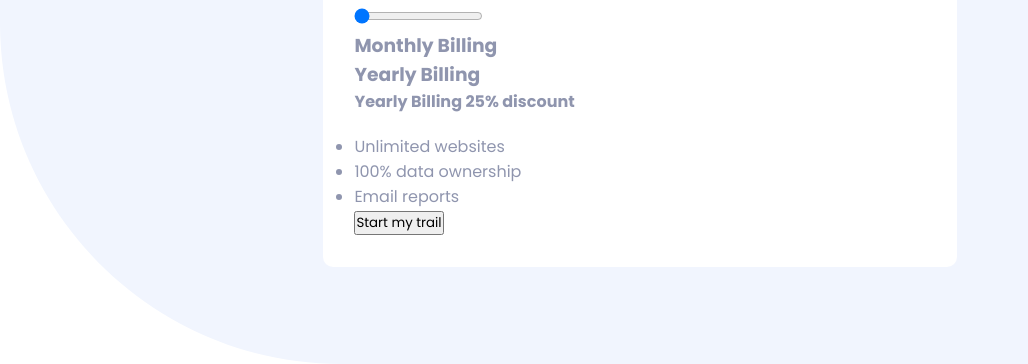
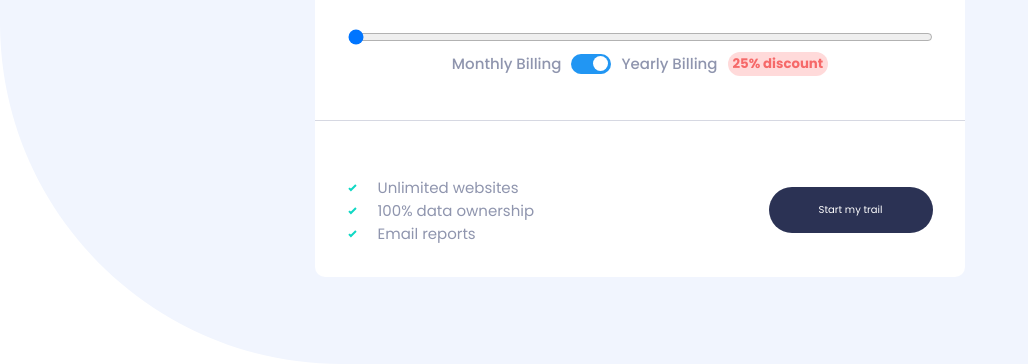
Before and after one commit to Datoie/Collaboration-Site, a plain HTML site: page index.html in a window 1280 px wide. Shown: the part 436-800 px from the top of the page, without its empty margins (0-1028 px from the left). Drawn offline with Linux system fonts and the light colour scheme.

Commit message:
finish repoitory

```diff
--- a/index.html
+++ b/index.html
@@ -20,14 +20,9 @@
     </div>
     <!-- bottom section -->
     <div class="bottom">
-      <div class="container">
-        <div class="heading-bottom">
-          <div class="heading-container">
-            <h2>100k Pageviews</h2>
-            <div class="dollar-container">
-              <h3>$<span class="number">0</span>.00 &nbsp<span>/ month</span></h3>
-            </div>
-          </div>
+      <div class="form-contianer">
+          <h2>100k Pageviews</h2>
+          <h3>$<span class="number">0</span>.00 &nbsp<span id="month">/ month</span></h3>
           <!-- slider -->
           <form>
             <!-- slider contianer -->
@@ -35,18 +30,20 @@
               <!-- slider button -->
               <input type="range"  id="slider" value="0">
             </div>
-              <!-- privacy container bottom of slider -->
-            <div class="privacy-container">
-              <h3>Monthly Billing</h3>
-              <div class="checkbox-container">
-                <div class="ceckbox-box"></div>
-              </div>
-              <h3>Yearly Billing</h3>
-              <h4> Yearly Billing 25% discount</h4>
-            </div>
           </form>
+        </div>
+        <div class="privacy-container">
+          <h3>Monthly Billing</h3>
+          <label class="switch">
+            <input type="checkbox" checked>
+            <span class="slider round"></span>
+          </label>
+          <h4> Yearly Billing</h4>
+          <h5>25% discount</h5>
+        </div>
+          <div class="line"></div>
           <!-- privacy rules -->
-          <div class="container">
+          <div class="bottom-container">
             <ul>
               <li>Unlimited websites</li>
               <li>100% data ownership</li>
@@ -57,7 +54,6 @@
         </div>
       </div>
     </div>
-  </div>
 
   <script src="script.js"></script>
 </body>
--- a/style.css
+++ b/style.css
@@ -4,6 +4,7 @@
   padding: 0;
   box-sizing: border-box;
   font-family: 'Poppins', sans-serif;
+  list-style: none;
 }
 
 body{
@@ -37,15 +38,23 @@ body{
 }
 /* bottom section */
 .bottom{
+  max-width: 650px;
   background-color: white;
   padding: 5%;
   border-radius: 10px;
+  position: relative;
 }
 .heading-bottom{
   display: grid;
   gap: 20px;
 }
-.heading-bottom h2{
+/* form */
+form{
+  display: grid;
+  gap: 50px;
+  margin-top: 50px;
+}
+h2{
   font-weight: 600;
   text-transform: uppercase;
   font-size: 18px;
@@ -56,15 +65,203 @@ body{
   align-items: center;
   justify-content: space-between;
 }
-.dollar-container h3{
+h3{
   font-size: 40px;
   display: flex;
   align-items: center;
   font-weight: 600;
   color: #2b3254;
 }
-.dollar-container span {
-  font-size: 18px;
+#slider{
+  width: 100%;
+}
+#month{
+  font-size: 13.5px;
   color: #8f95ae;
+}
+/* privacy-container */
+.privacy-container{
+  display: flex;
+  align-items: center;
+  justify-content: center;
   font-weight: 600;
+  gap: 10px;
 }
+.privacy-container h3,h4  {
+  color: #8f95ae;
+  font-size: 15px;
+  font-weight: 500;
+}
+h5{
+  padding: 2px;
+  padding-inline:5px;
+  background-color: rgb(255 218 218);
+  border-radius: 50px;
+  color: rgb(246, 105, 105);
+}
+.line{
+  width: 100%;
+  height: 1px;
+  background-color:#d6d8e2;
+  position: absolute;
+  left: 0;
+  top: 60%;
+}
+.bottom-container{
+  margin-top: 100px;
+  display: flex;
+  justify-content: space-between;
+  align-items: center;
+}
+ul li{
+  position: relative;
+  padding-left: 30px;
+  font-size: 15px;
+}
+ul li::before{
+  content: '';
+  background-image: url("/images/icon-check.svg");
+  background-repeat: no-repeat;
+  width: 50px;
+  height: 50px;
+  position: absolute;
+  left: 0;
+  top: 35%;
+}
+button{
+  padding: 15px 50px;
+  color: white;
+  background-color: #2b3254;
+  border: none;
+  font-size: 10px;
+  border-radius: 50px;
+  cursor: pointer
+}
+.checkbox-container{
+  background-color: aqua;
+  height: 20px;
+  width: 35px;
+  border-radius: 50px;
+  position: relative;
+}
+.checkbox-box{
+  position: absolute;
+  width: 15px;
+  height: 15px;
+  background-color: white;
+  left: 3px;
+  top: 2px;
+  border-radius: 50%;
+}
+.switch {
+  position: relative;
+  display: inline-block;
+  width: 40px;
+  height: 20px;
+}
+
+.switch input {
+  opacity: 0;
+  width: 0;
+  height: 0;
+}
+
+.slider {
+  position: absolute;
+  cursor: pointer;
+  top: 0;
+  left: 0;
+  right: 0;
+  bottom: 0;
+  background-color: #2196F3;
+  -webkit-transition: .4s;
+  transition: .4s;
+}
+
+.slider:before {
+  position: absolute;
+  content: "";
+  height: 15px;
+  width: 15px;
+  top: 2.5px;
+  left: 4px;
+  bottom: 4px;
+  background-color: white;
+  -webkit-transition: .4s;
+  transition: .4s;
+}
+
+input:checked + .slider {
+  background-color: #2196F3;
+}
+
+input:focus + .slider {
+  box-shadow: 0 0 1px #2196F3;
+}
+
+input:checked + .slider:before {
+  -webkit-transform: translateX(18px);
+  -ms-transform: translateX(18px);
+  transform: translateX(18px);
+}
+
+/* Rounded sliders */
+.slider.round {
+  border-radius: 34px;
+}
+
+.slider.round:before {
+  border-radius: 50%;
+}
+
+/* fix issues */
+.form-contianer{
+  display: grid;
+  grid-template-columns: 1fr 2fr;
+  align-items: center;
+}
+
+h2{
+  grid-column: 1;
+}
+h3{
+  display: flex;
+ text-align: center;
+ grid-column: span3;
+}
+form{
+  grid-column: 1/ 6 ;
+}
+
+@media (max-width:650px) {
+
+  .form-contianer{
+    grid-template-columns: 1fr;
+    grid-template-rows:repeat(3,1fr);
+    align-items: center;
+    justify-content: center;
+    text-align: center;
+  }
+  .top{
+    padding: 0
+  };
+  form{
+    grid-row: 1;
+  }
+  h3{
+    grid-row: 3;
+    grid-column: 1;
+    display: flex;
+    justify-content: center;
+  }
+  body{
+    padding: 20px;
+  }
+  form{
+    margin-top: 30px;
+    grid-row: 2;
+  }
+  .privacy-container h3, h4{
+    font-size: 10px;
+  }
+}
```
